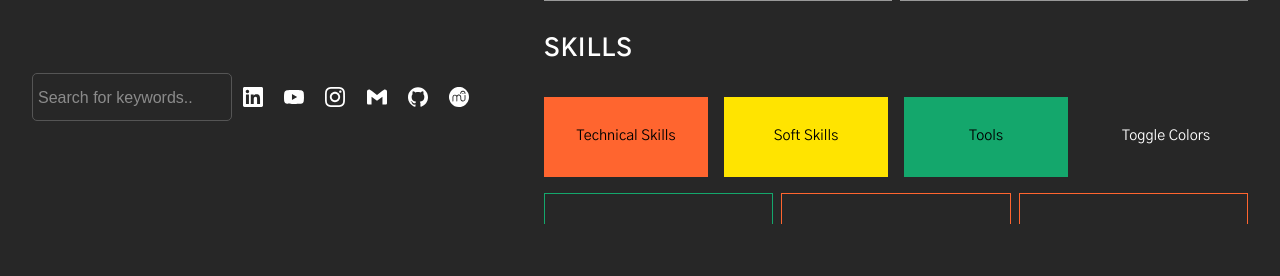
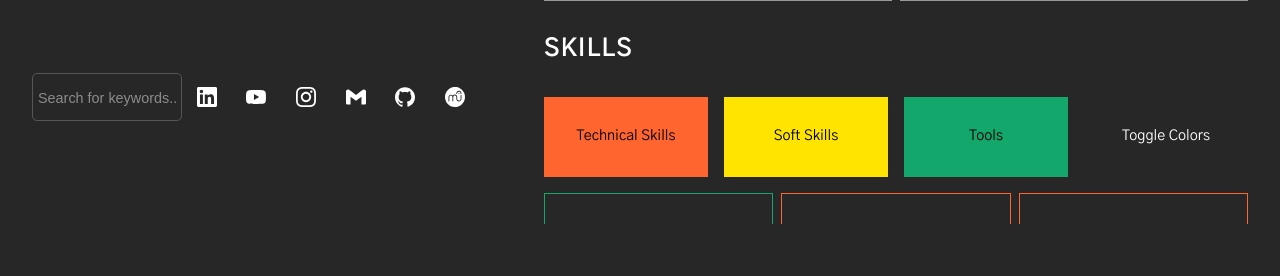
Before and after one commit to izzhafeez/website-v3, a PHP site: page / in a window 1280 px wide. Shown: the part 2324-2600 px from the top of the page. Run offline with PHP 8.4, Linux system fonts and the light colour scheme; some libraries are stand-ins or nearby versions.

Commit message:
searcher smaller

```diff
--- a/index.css
+++ b/index.css
@@ -208,7 +208,7 @@ header {
 
 #searcher {
 	height: 3rem;
-	width: 200px;
+	width: 150px;
 	border-radius: 5px;
 	border: 1px solid var(--textdark);
 	margin: 0;
@@ -220,7 +220,7 @@ header {
 	height: 3rem;
 	width: 100%;
 	overflow-x: hidden;
-	font-size: 1rem;
+	font-size: 0.9rem;
 	padding: 0 5px;
 	/* transition: width 0.5s linear; */
 }
```
